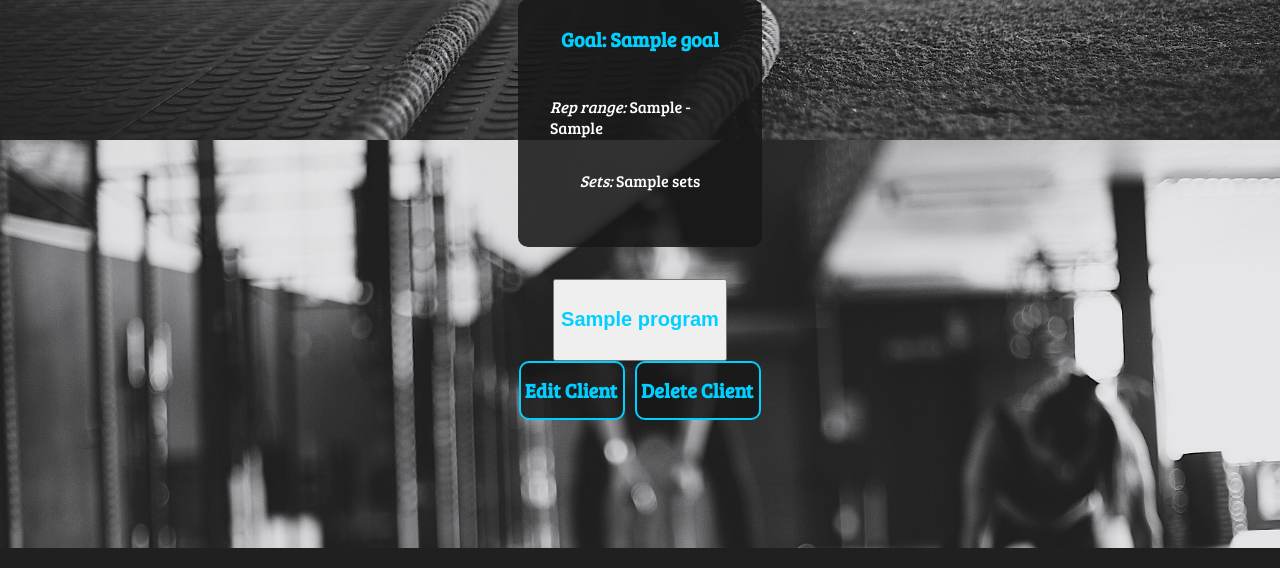
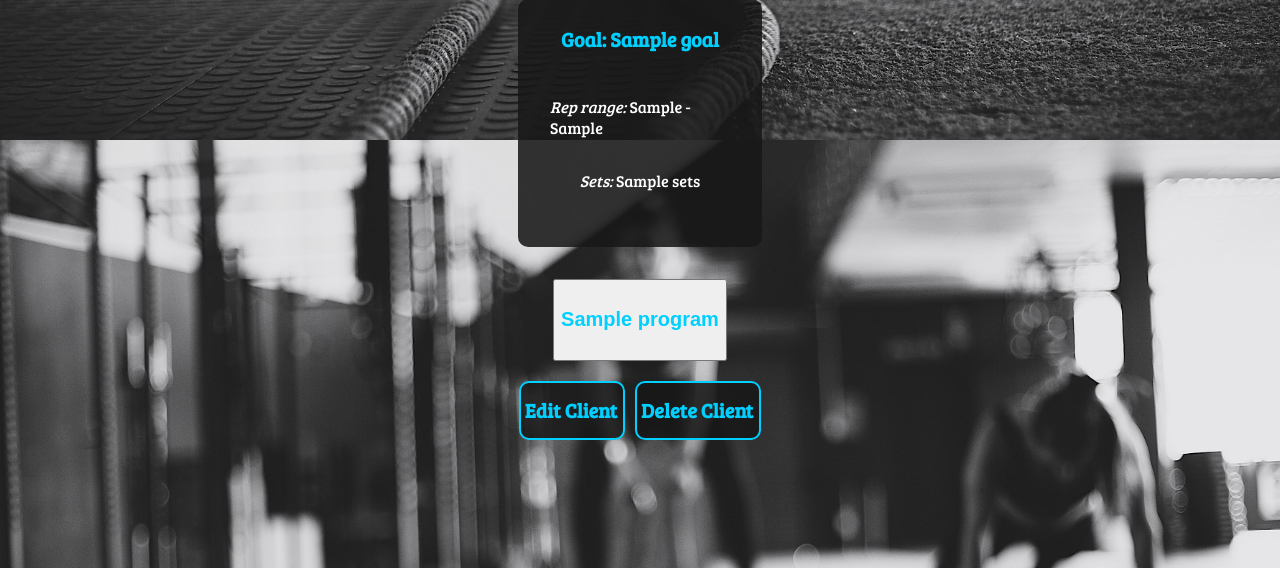
Before and after one commit to RomainLando/personal_trainer_tool, a Flask app: page /clients/1 in a window 1280 px wide. Shown: the part 660-1228 px from the top of the page. Run offline with Flask 2, Linux system fonts and the light colour scheme; a database or web service that is not in the repository returns one stand-in record (Sample ...); some libraries are stand-ins or nearby versions.

Commit message:
:goal_net: style all done

```diff
--- a/static/css/style.css
+++ b/static/css/style.css
@@ -204,6 +204,7 @@ a {
     flex-direction: row;
     flex-wrap: wrap;
     justify-content: center;
+    margin-top: 20px;
 }
 
 .client, .program {
```
